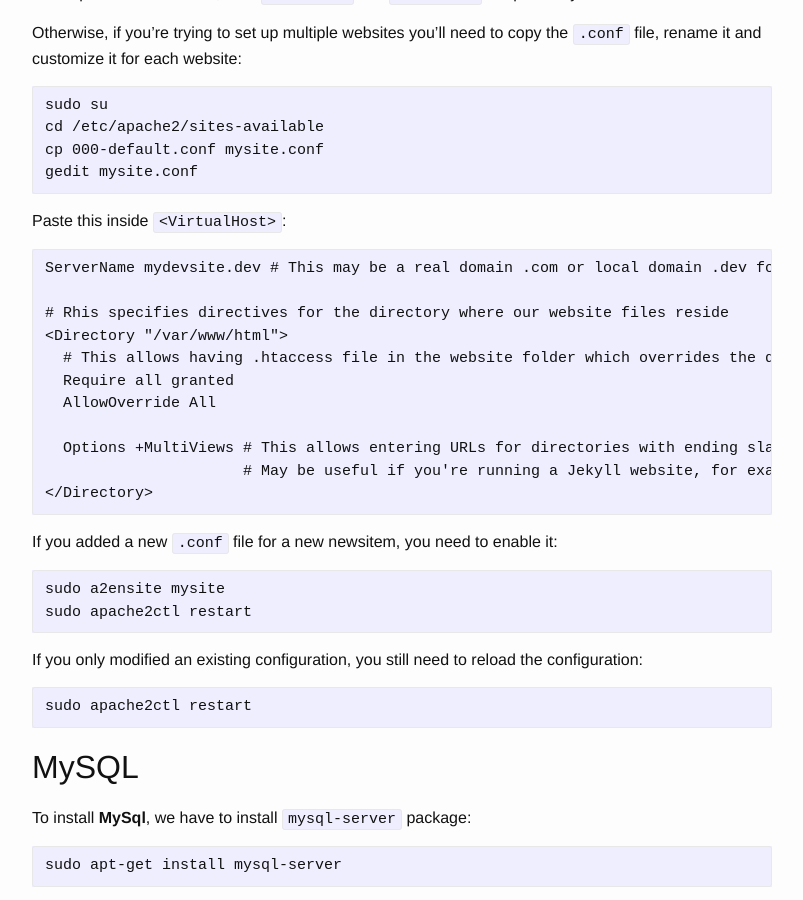
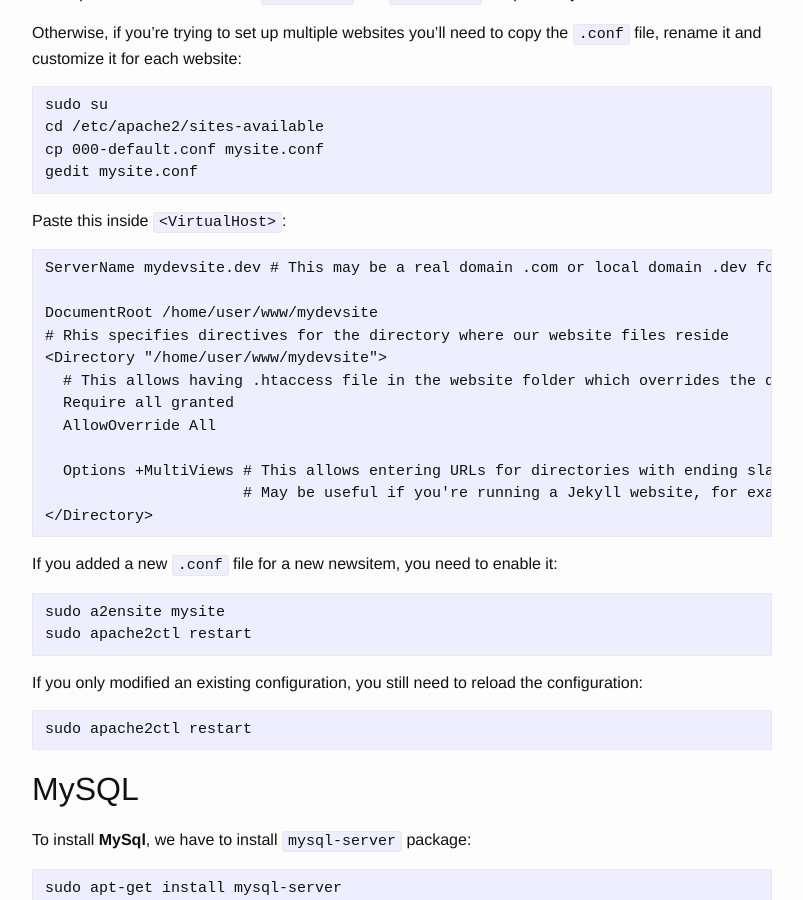
Before and after one commit to gskema/gskema.github.io, a Jekyll site: the page built from _posts/2016-02-18-how-to-install-php7-lamp-server-on-ubuntu.md, in a window 1280 px wide and 900 px high, scrolled down 4475 px. Shown: the whole window, without its empty margins (238-1041 px from the left). Built offline with Jekyll 4.4.1, drawn with Linux system fonts in a browser that asks for light colours; comment, search, counter and statistics services are not loaded.

Commit message:
Update 2016-02-18-how-to-install-php7-lamp-server-on-ubuntu.md

```diff
--- a/_posts/2016-02-18-how-to-install-php7-lamp-server-on-ubuntu.md
+++ b/_posts/2016-02-18-how-to-install-php7-lamp-server-on-ubuntu.md
@@ -210,8 +210,9 @@ Paste this inside `<VirtualHost>`:
 
     ServerName mydevsite.dev # This may be a real domain .com or local domain .dev for development
 
+    DocumentRoot /home/user/www/mydevsite
     # Rhis specifies directives for the directory where our website files reside
-    <Directory "/var/www/html">
+    <Directory "/home/user/www/mydevsite">
       # This allows having .htaccess file in the website folder which overrides the directory for that website only
       Require all granted
       AllowOverride All
```
